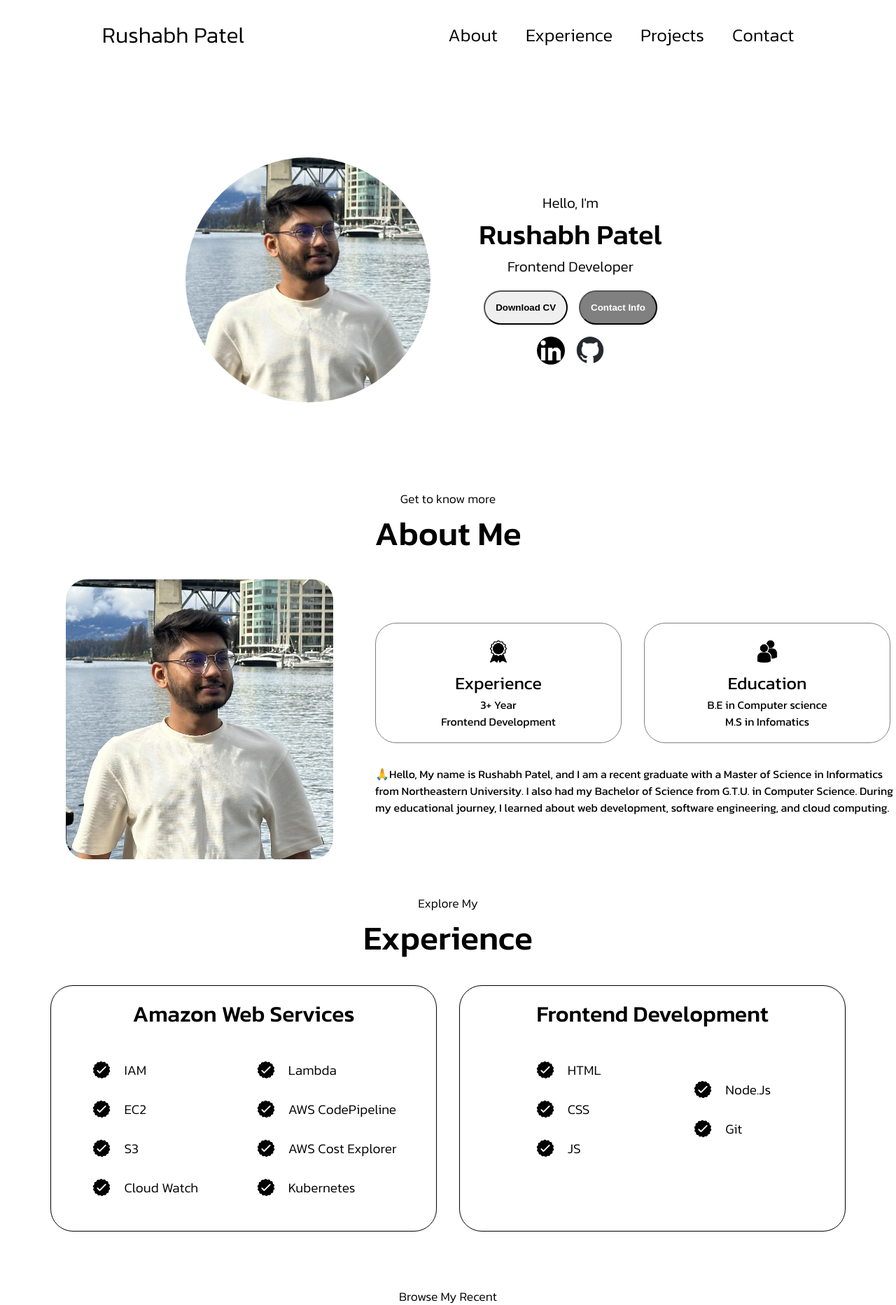
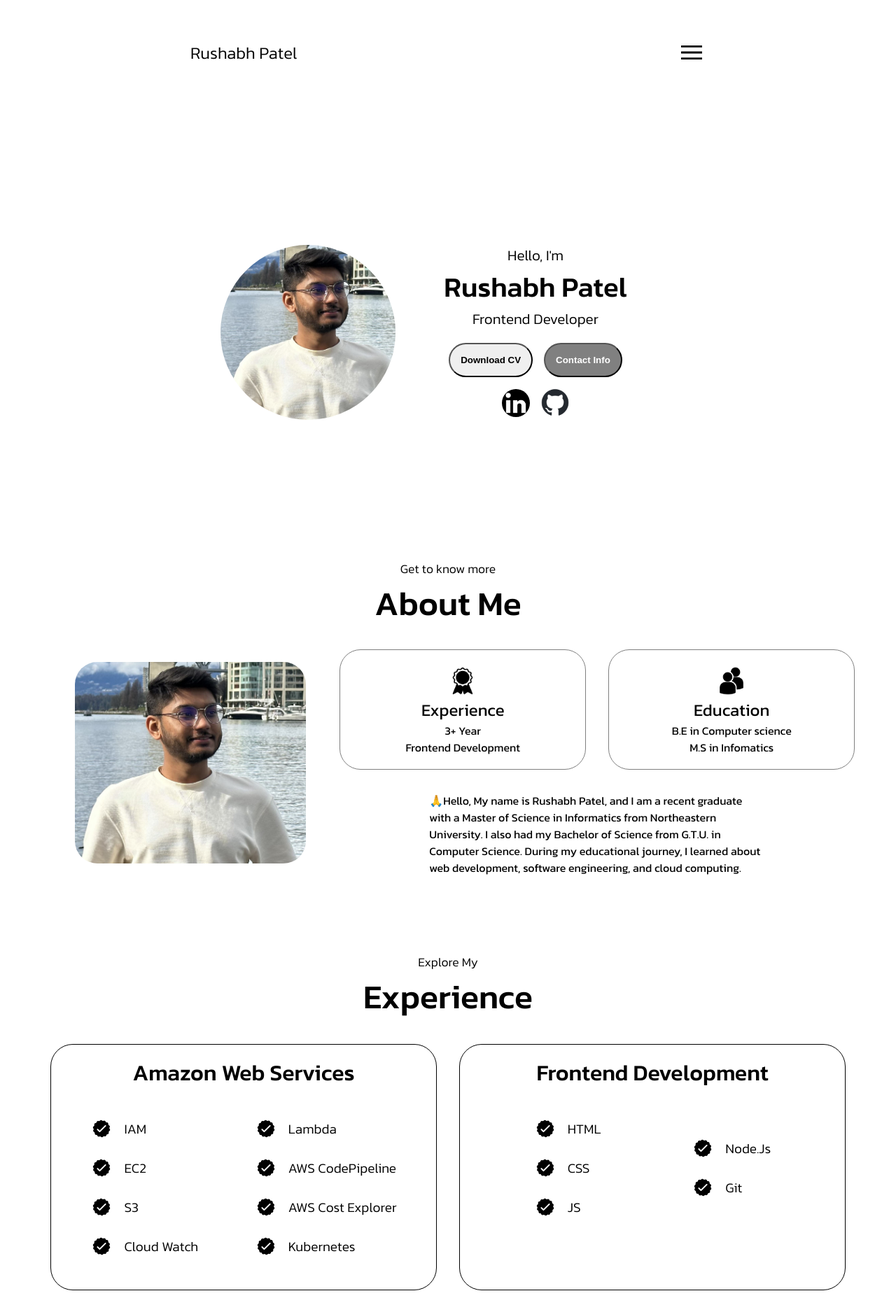
Before and after one commit to rush1998/Portfolio, a PHP site: page / in a window 1280 px wide. Shown: the top 1865 px of the page at 70% size. Run offline with PHP 8.4, Linux system fonts and the light colour scheme.

Commit message:
made the site responsive for first two section

```diff
--- a/index.css
+++ b/index.css
@@ -13,6 +13,7 @@ body{
 /* HEADER */
 header{
   height: 100px;
+
 }
 
 li{
@@ -31,6 +32,7 @@ a{
 #nav1{
     height: 100px;
     display: flex;
+    flex-wrap: wrap;
     flex-direction: row;
     justify-content: space-around;
     align-items: center;
@@ -64,7 +66,8 @@ a{
 
 .nav5{
     display: flex;
-
+    background-color: white;
+    border-style: none;
 }
 
 .sidebar li:hover{
@@ -91,8 +94,12 @@ a{
     width: 100%;
 }
 
-@media screen and (max-width: 1200px) {
-   #nav4{
+@media screen and (max-width: 1300px) {
+    header{
+        height: 150px;
+      }
+
+    #nav4{
     display: flex;
    }
 
@@ -110,6 +117,7 @@ a{
    }
 
    #nav1{
+    height: 150px;
     justify-content: space-evenly;
    }
 
@@ -124,13 +132,15 @@ a{
 }
 /* Introduction */
 .About{
-    height: 600px;
+    height: 650px;
     display: flex;
+    flex-wrap: wrap;
     justify-content: center;
     align-items: center;
 }
 
 #profile-pic{
+    display: flex;
     border-radius: 200px;
     height: 350px;
     width: 350px;
@@ -223,14 +233,21 @@ a{
     border-radius: 40px;
     display: inline-block;
     position: relative;
-    /* margin: 5px; */
+
 }
 
+@media screen and (max-width: 1300px){
+    #profile-pic{
+        height: 250px;
+        width: 250px;
+    }
+
+}
 
 /* About me */
-
 #know-me-me{
     display: flex;
+    flex-wrap: wrap;
     justify-content: center;
     align-items: center;
     flex-direction: column;
@@ -247,42 +264,51 @@ a{
 }
 
 #about-me-inner{
-    margin-top: 30px;
-    margin-bottom: 50px;
+    margin-bottom: 5rem;
     display: flex;
     justify-content: center;
-    gap: 10rem;
-}
-
-#about-me-image{
-    border-radius: 30px;
-    height: 400px;
-    width: 400px;
-    display: inline-block;
-    position: relative;
-    left: 100px;
-}
-
-#experience-section-outer{
-    display: flex;
-    flex-direction: column;
-    justify-content: center;
-    align-items: flex-start;
+    gap: 5rem;
 }
 
 #experience-education{
     display: flex;
-    justify-content: left;
-    align-items: left;
-    gap: 2rem;
-    margin-bottom: 2rem;
+    flex-wrap: wrap;
+    justify-content: center;
 }
 
-#experience-border{
+#about-me-image-outer{
+    display: flex;
+    flex-wrap: wrap;
+    margin: 3rem;
+}
+
+#about-me-image{
+    border-radius: 2rem;
+    height: 23rem;
+}
+
+#experience-education-inner{
+    display: flex;
+    flex-wrap: wrap;
+    flex-direction: column;
+    justify-content: center;
+    align-items: center;
+    gap: 2rem;
+}
+
+#experience-education-outer{
+    display: flex;
+    flex-wrap: wrap;
+    justify-content: center;
+    gap: 2rem;
+
+}
+
+#experience-border {
     border: 1px gray solid;
     border-radius: 30px;
     display: flex;
-    align-items: flex-start;
+    flex-wrap: wrap;
     justify-content: center;
     height: 170px;
     width: 350px;
@@ -290,52 +316,66 @@ a{
 }
 
 #experience-section-inner{
-    display: inline-block;
-    position: relative;
-    top: 20px;
+    display: flex;
+    flex-direction: column;
+    justify-content: center;
+    align-items: center;
 }
 
 #experience-image{
-    height: 40px;
+    height: 3rem;
 }
 
 #experience{
-    font-size: 25px;
-}
-
-#eductation-image{
-    height: 40px;
-}
-
-#education{
-    font-size: 25px;
+    font-size: 1.5rem;
+    font-weight: 400;
 }
 
 #education-border{
     border: 1px gray solid;
     border-radius: 30px;
     display: flex;
+    flex-wrap: wrap;
     justify-content: center;
-    align-items: flex-start;
     height: 170px;
     width: 350px;
-    /* position: relative; */
-    left: 200px;
-    bottom: 250px;
     text-align: center;
 }
 
 #education-section-inner{
-    display: inline-block;
-    position: relative;
-    top: 20px;
+    display: flex;
+    flex-direction: column;
+    justify-content: center;
+    align-items: center;
+}
+
+#eductation-image{
+    height: 3rem;
+    display: flex;
+}
+
+#education{
+    font-size: 1.5rem;
+    font-weight: 400;
 }
 
 #about-me-content{
-    width: 750px;
-    line-break: auto;
+    /* display: flex; */
+    flex-wrap: wrap;
+    width: 45rem;
 }
 
+@media screen and (max-width: 1300px){
+    #about-me-image{
+        height: 18rem;
+    }
+
+    #about-me-content{
+        width:30rem;
+    }
+}
+
+/* Experience */
 #explore-experience{
     display: flex;
     flex-direction: column;
--- a/index.html
+++ b/index.html
@@ -24,9 +24,9 @@
             </ul>
         </div>
             <div id="nav4">
-                <span onclick=hideLines() class="nav5">
+                <button onclick=hideLines() class="nav5">
                     <svg onclick=showSidebar() xmlns="http://www.w3.org/2000/svg" height="40px" viewBox="0 -960 960 960" width="40px" fill="#000000"><path d="M120-240v-66.67h720V-240H120Zm0-206.67v-66.66h720v66.66H120Zm0-206.66V-720h720v66.67H120Z"/></svg>
-                </span>
+                </button>
                 <ul class="sidebar">
                 <li><a href=""><svg onclick=hideSidebar() xmlns="http://www.w3.org/2000/svg" height="40px" viewBox="0 -960 960 960" width="40px" fill="#000000"><path d="m251.33-204.67-46.66-46.66L433.33-480 204.67-708.67l46.66-46.66L480-526.67l228.67-228.66 46.66 46.66L526.67-480l228.66 228.67-46.66 46.66L480-433.33 251.33-204.67Z"/></svg></a></li>
                 <li><a href="">About</a></li>
@@ -63,9 +63,12 @@
     <p id="me">About Me</p>
 </div>
 <div id="about-me-inner">
+<div id="experience-education">
+    <div id="about-me-image-outer">
         <img src="IMG_4545.jpg" alt="abotmeimage" id="about-me-image">
-<div id="experience-section-outer">
-<div id="experience-education">
+    </div>
+    <div id="experience-education-inner">
+        <div id="experience-education-outer">
             <div id="experience-border">
                 <div id="experience-section-inner">
                 <img  id="experience-image" src="experience.png" alt="experience">
@@ -83,8 +86,10 @@
                 </div>
             </div>
         </div>
-    <p id="about-me-content">🙏Hello, My name is Rushabh Patel, and I am a recent graduate with a Master of Science in Informatics from Northeastern University. I also had my Bachelor of Science from G.T.U. in Computer Science. During my educational journey, I learned about web development, software engineering, and cloud computing.
+            <p id="about-me-content">
+                🙏Hello, My name is Rushabh Patel, and I am a recent graduate with a Master of Science in Informatics from Northeastern University. I also had my Bachelor of Science from G.T.U. in Computer Science. During my educational journey, I learned about web development, software engineering, and cloud computing.
             </p>
+    </div>
 </div>
 </div>
 
@@ -178,6 +183,7 @@
         </div>
     </div>
 </div>
+
 <!-- Projects -->
 <div id="project-head">
     <p id="project-head1">
@@ -219,6 +225,7 @@
             </div>
     </div>
 </div>
+
 <!-- Contact me -->
 <div id="contact-me">
     <p id="contact-me-1">
@@ -249,6 +256,7 @@
         </div>
     </div>
 </div>
+
 <!--FOOTER-->
 <footer>
       <div id="footer">
```
Also changed, not shown: IMG_4545.jpg. Lines whose indentation alone changed are shown as unchanged.
